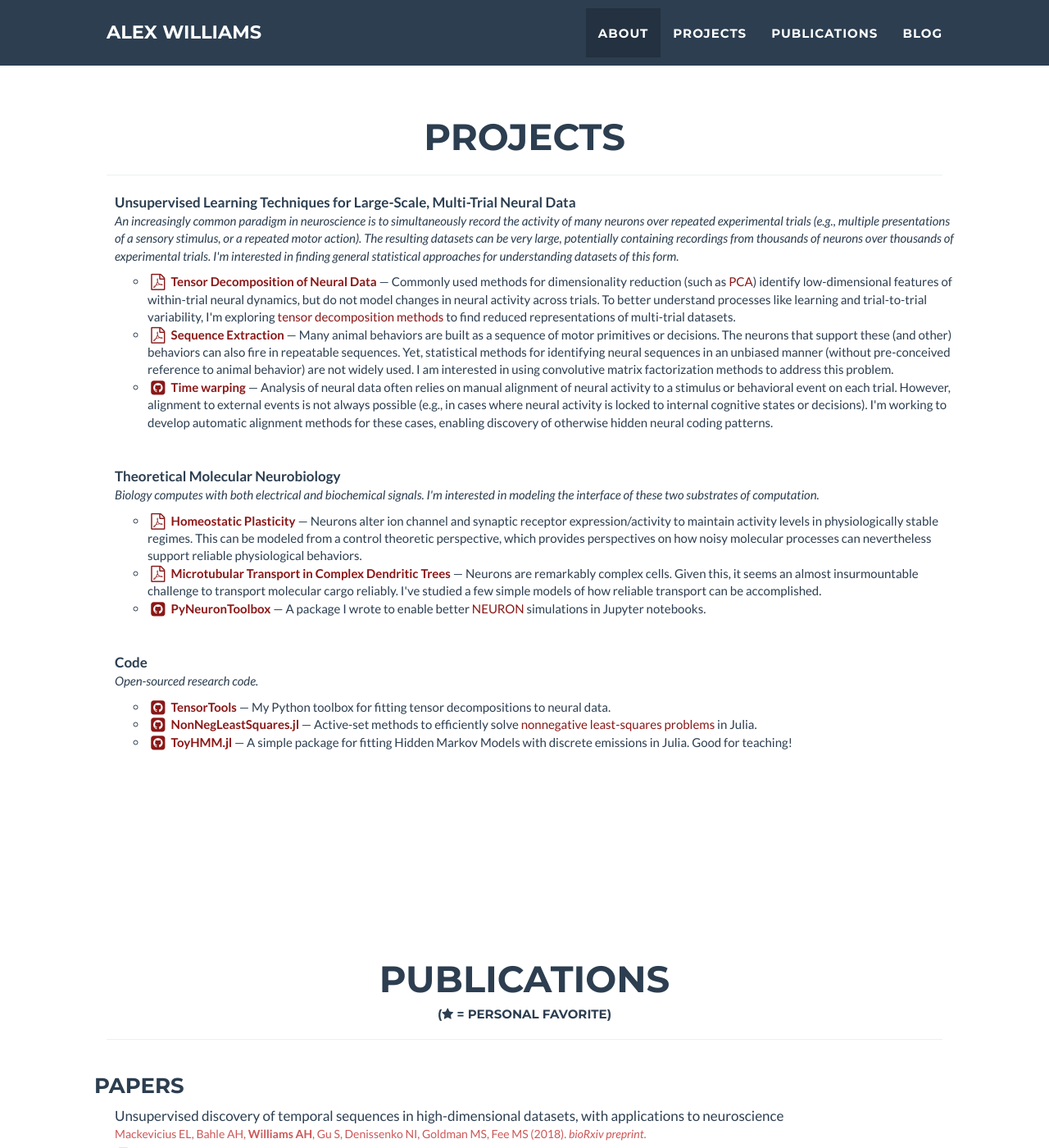
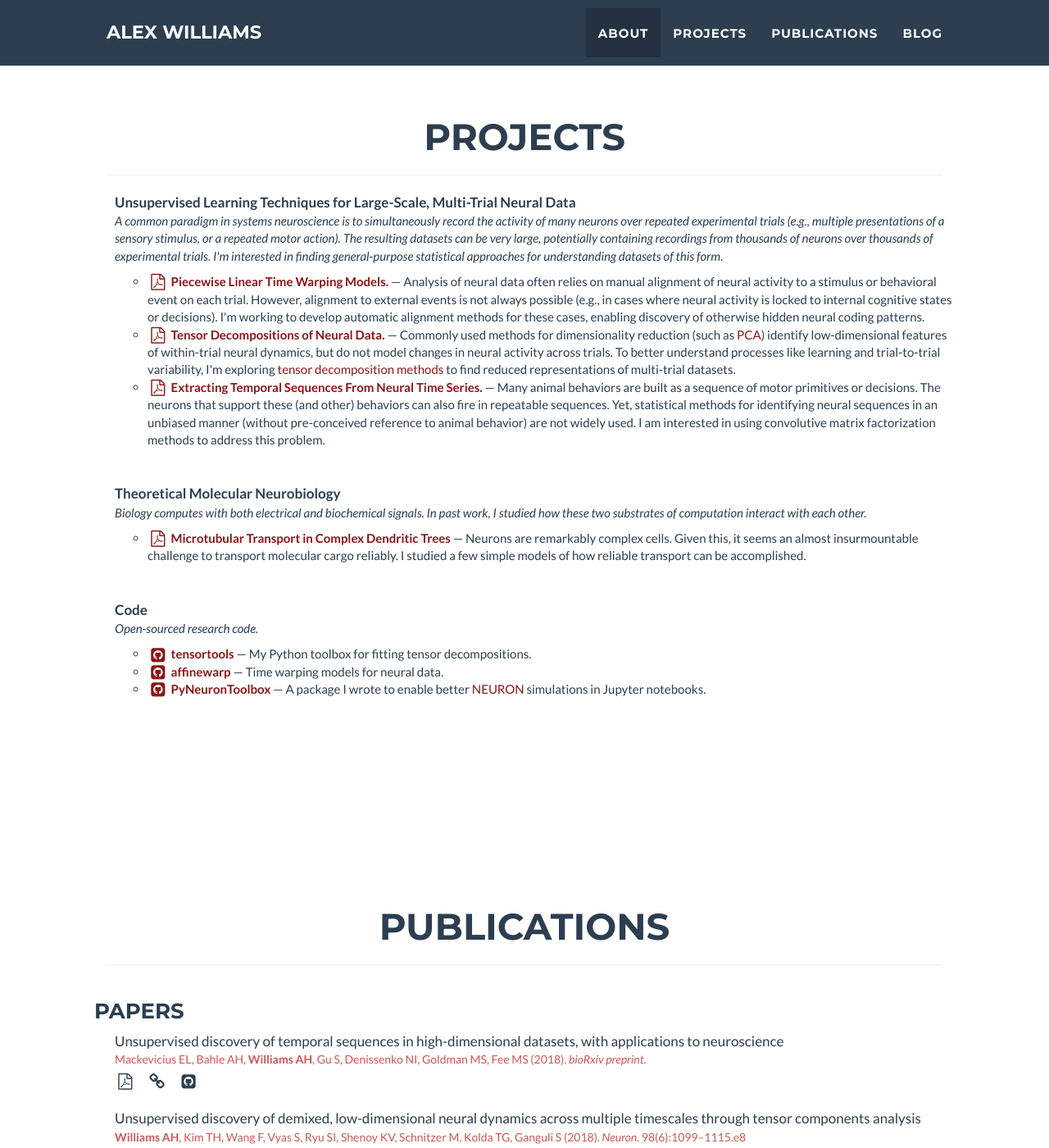
Before and after one commit to ahwillia/ahwillia.github.com, a Jekyll site: the page built from index.html, in a window 1280 px wide and 1400 px high, scrolled down 1075 px. Shown: the whole window at 82% size. Built offline with Jekyll 4.4.1, drawn with Linux system fonts in a browser that asks for light colours; nearby versions of some CDN libraries; library files that are not in the unit come from our copies.

Commit message:
update time warp

```diff
--- a/_data/papers.yml
+++ b/_data/papers.yml
@@ -13,7 +13,6 @@
   pg: 98(6):1099–1115.e8
   link: https://doi.org/10.1016/j.neuron.2018.05.015
   github: https://github.com/ahwillia/tensortools
-  selected: true
 
 - title: Dendritic trafficking faces physiologically critical speed-precision tradeoffs
   author: <b>Williams AH</b>, O’Donnell C, Sejnowski T, O’Leary T
@@ -23,7 +22,6 @@
   pdf: /pdf/Williams_etal_2016.pdf
   link: http://dx.doi.org/10.7554/eLife.20556
   github: https://github.com/ahwillia/Williams-etal-Synaptic-Transport
-  selected: true
 
 - title: Distinct or shared actions of peptide family isoforms&colon; II. Multiple pyrokinins exert similar effects in the lobster stomatogastric nervous system.
   author: Dickinson PS, Kurland SC, Qu X, Parker BO, Sreekrishnan A, Kwiatkowski MA, <b>Williams AH</b>, Ysasi AB, Christie AE
@@ -53,7 +51,6 @@
   link: http://dx.doi.org/10.1016/j.neuron.2014.04.002
   commentary: http://dx.doi.org/10.1016/j.neuron.2014.05.008
   github: https://github.com/marderlab/oleary_et_al_2014
-  selected: true
 
 - title: Many parameter sets in a multicompartment model oscillator are robust to temperature perturbations.
   author: Caplan JS, <b>Williams AH</b>, Marder E
--- a/_data/projects.yml
+++ b/_data/projects.yml
@@ -1,16 +1,25 @@
 - title: Unsupervised Learning Techniques for Large-Scale, Multi-Trial Neural Data
   description: >
-    An increasingly common paradigm in neuroscience is to simultaneously record the
+    A common paradigm in systems neuroscience is to simultaneously record the
     activity of many neurons over repeated experimental trials (e.g., multiple
     presentations of a sensory stimulus, or a repeated motor action). The resulting
     datasets can be very large, potentially containing recordings from thousands of
     neurons over thousands of experimental trials.
-    I'm interested in finding general statistical approaches for understanding datasets
-    of this form.
+    I'm interested in finding general-purpose statistical approaches for understanding
+    datasets of this form.
   items:
-  - name: Tensor Decomposition of Neural Data
+  - name: Piecewise Linear Time Warping Models.
     icon: file-pdf-o
-    url: http://alexhwilliams.info/pdf/cosyne17.pdf
+    url: http://alexhwilliams.info/pdf/sfn_2018_timewarp.pdf
+    description: >
+      Analysis of neural data often relies on manual alignment of neural activity to
+      a stimulus or behavioral event on each trial. However, alignment to external events
+      is not always possible (e.g., in cases where neural activity is locked to internal
+      cognitive states or decisions). I'm working to develop automatic alignment methods
+      for these cases, enabling discovery of otherwise hidden neural coding patterns.
+  - name: Tensor Decompositions of Neural Data.
+    icon: file-pdf-o
+    url: https://pyramidal.stanford.edu/publications/Williams2018_Neuron.pdf
     description: >
       Commonly used methods for dimensionality reduction (such as <a
       href="http://alexhwilliams.info/itsneuronalblog/2016/03/27/pca/" target="_blank">PCA</a>)
@@ -19,7 +28,7 @@
       and trial-to-trial variability, I'm exploring <a
       href="http://www.sandia.gov/~tgkolda/pubs/pubfiles/TensorReview.pdf" target="_blank">
       tensor decomposition methods</a> to find reduced representations of multi-trial datasets.
-  - name: Sequence Extraction
+  - name: Extracting Temporal Sequences From Neural Time Series.
     icon: file-pdf-o
     url: https://www.biorxiv.org/content/early/2018/03/02/273128.full.pdf
     description: >
@@ -28,58 +37,35 @@
       Yet, statistical methods for identifying neural sequences in an unbiased manner
       (without pre-conceived reference to animal behavior) are not widely used. I am interested
       in using convolutive matrix factorization methods to address this problem.
-  - name: Time warping
-    icon: github-square
-    url: https://github.com/ganguli-lab/twpca
-    description: >
-      Analysis of neural data often relies on manual alignment of neural activity to
-      a stimulus or behavioral event on each trial. However, alignment to external events
-      is not always possible (e.g., in cases where neural activity is locked to internal
-      cognitive states or decisions). I'm working to develop automatic alignment methods
-      for these cases, enabling discovery of otherwise hidden neural coding patterns.
 - title: Theoretical Molecular Neurobiology
   description: >
-    Biology computes with both electrical and biochemical signals. I'm interested in modeling
-    the interface of these two substrates of computation.
+    Biology computes with both electrical and biochemical signals. In past work, I studied
+    how these two substrates of computation interact with each other.
   items:
-  - name: Homeostatic Plasticity
-    icon: file-pdf-o
-    url: http://alexhwilliams.info/pdf/OLeary_etal_2014.pdf
-    description: >
-      Neurons alter ion channel and synaptic receptor expression/activity to maintain activity
-      levels in physiologically stable regimes. This can be modeled from a control theoretic
-      perspective, which provides perspectives on how noisy molecular processes can nevertheless
-      support reliable physiological behaviors.
   - name: Microtubular Transport in Complex Dendritic Trees
     icon: file-pdf-o
     url: http://alexhwilliams.info/pdf/Williams_etal_2016.pdf
     description: >
       Neurons are remarkably complex cells. Given this, it seems an almost insurmountable challenge
-      to transport molecular cargo reliably. I've studied a few simple models of how reliable
+      to transport molecular cargo reliably. I studied a few simple models of how reliable
       transport can be accomplished.
+
+- title: Code
+  description: Open-sourced research code.
+  items:
+  - name: tensortools
+    icon: github-square
+    url: http://github.com/ahwillia/tensortools
+    description: >
+      My Python toolbox for fitting tensor decompositions.
+  - name: affinewarp
+    icon: github-square
+    url: http://github.com/ahwillia/tensortools
+    description: >
+      Time warping models for neural data.
   - name: PyNeuronToolbox
     icon: github-square
+    url: https://github.com/ahwillia/PyNeuron-Toolbox
     description: >
       A package I wrote to enable better <a href="https://www.neuron.yale.edu/neuron/"
       target="_blank">NEURON</a> simulations in Jupyter notebooks.
-    url: https://github.com/ahwillia/PyNeuron-Toolbox
-- title: Code
-  description: Open-sourced research code.
-  items:
-  - name: TensorTools
-    icon: github-square
-    url: http://github.com/ahwillia/tensortools
-    description: >
-      My Python toolbox for fitting tensor decompositions to neural data.
-  - name: NonNegLeastSquares.jl
-    icon: github-square
-    description: >
-      Active-set methods to efficiently solve
-      <a href="https://en.wikipedia.org/wiki/Non-negative_least_squares"
-      target="_blank">nonnegative least-squares problems</a> in Julia.
-    url: https://github.com/ahwillia/NonNegLeastSquares.jl
-  - name: ToyHMM.jl
-    icon: github-square
-    description: >
-      A simple package for fitting Hidden Markov Models with discrete emissions in Julia. Good for teaching!
-    url: https://github.com/ahwillia/HiddenMarkovModel.jl
--- a/_includes/publications.html
+++ b/_includes/publications.html
@@ -4,7 +4,6 @@
             <div class="row">
                 <div class="col-lg-12 text-center">
                     <h2>Publications</h2>
-                    <h5>(<i class="fa fa-star"></i> = personal favorite)</h5>
                     <hr>
                 </div>
             </div>
```
Also changed, not shown: 3 other files.
